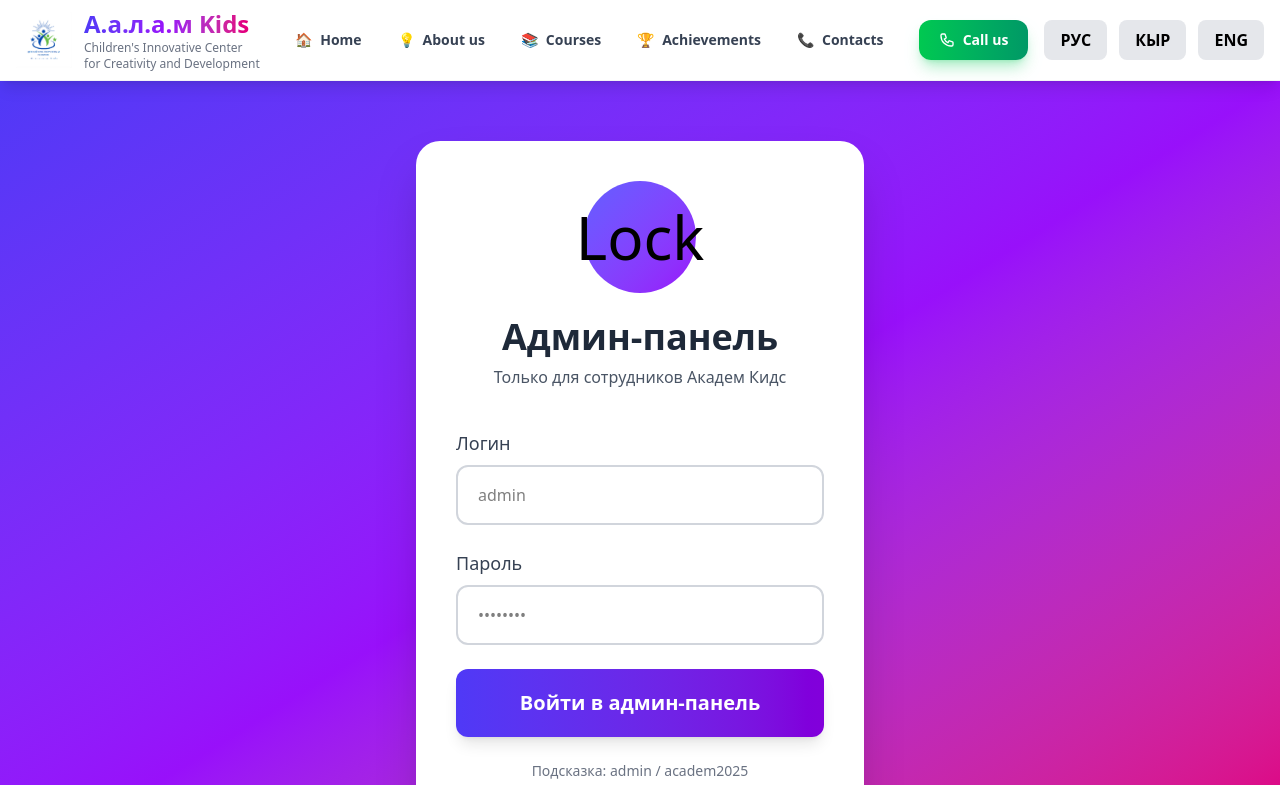
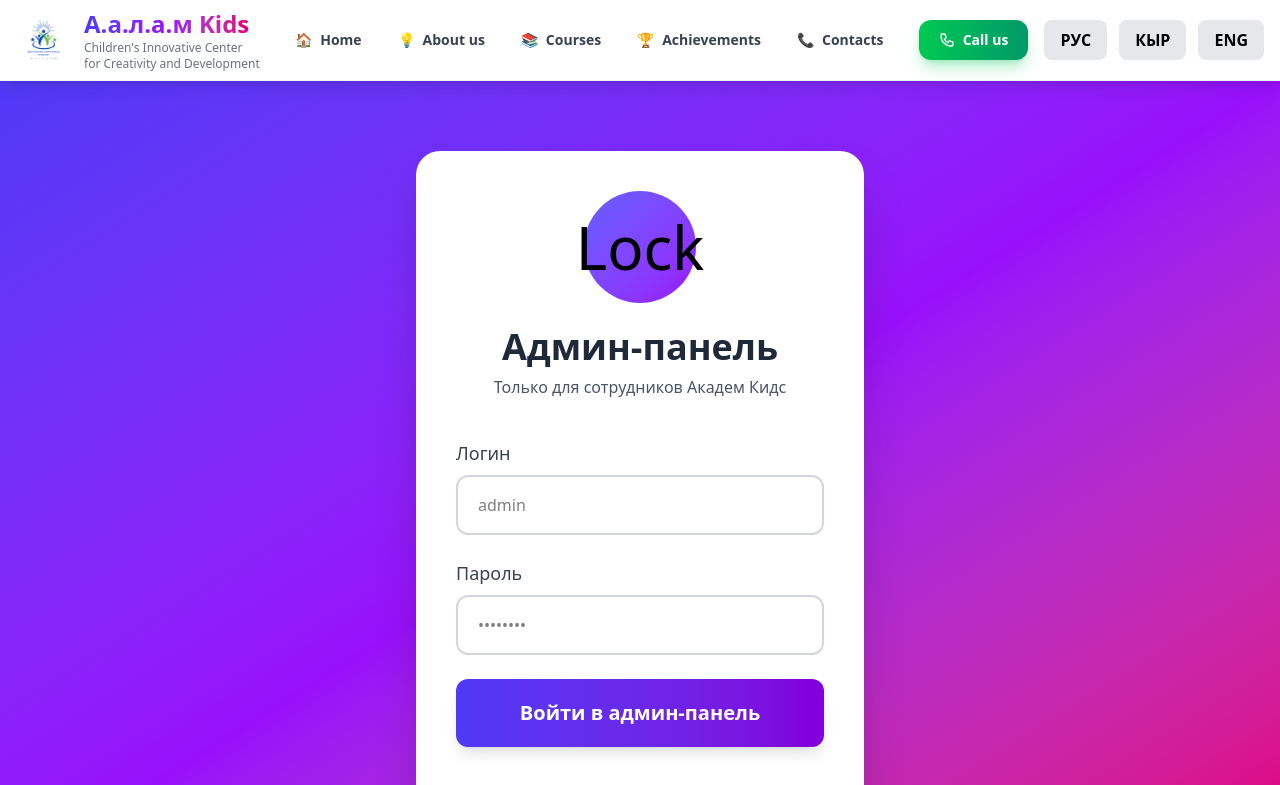
Before and after one commit to aylinka7/ZhanyMoon-final-project-WEB, a React (Vite) app: page /admin in a window 1280 px wide. Shown: the top 785 px of the page. Built offline with nearby package versions, Linux system fonts and the light colour scheme.

Commit message:
hide hint

```diff
--- a/src/pages/Admin.jsx
+++ b/src/pages/Admin.jsx
@@ -372,7 +372,7 @@ export default function Admin() {
                 </form>
 
                 <p className="text-center text-sm text-gray-500 mt-6">
-                    Подсказка: admin / academ2025
+                    {/*Подсказка: admin / academ2025*/}
                 </p>
             </div>
         </div>
```
